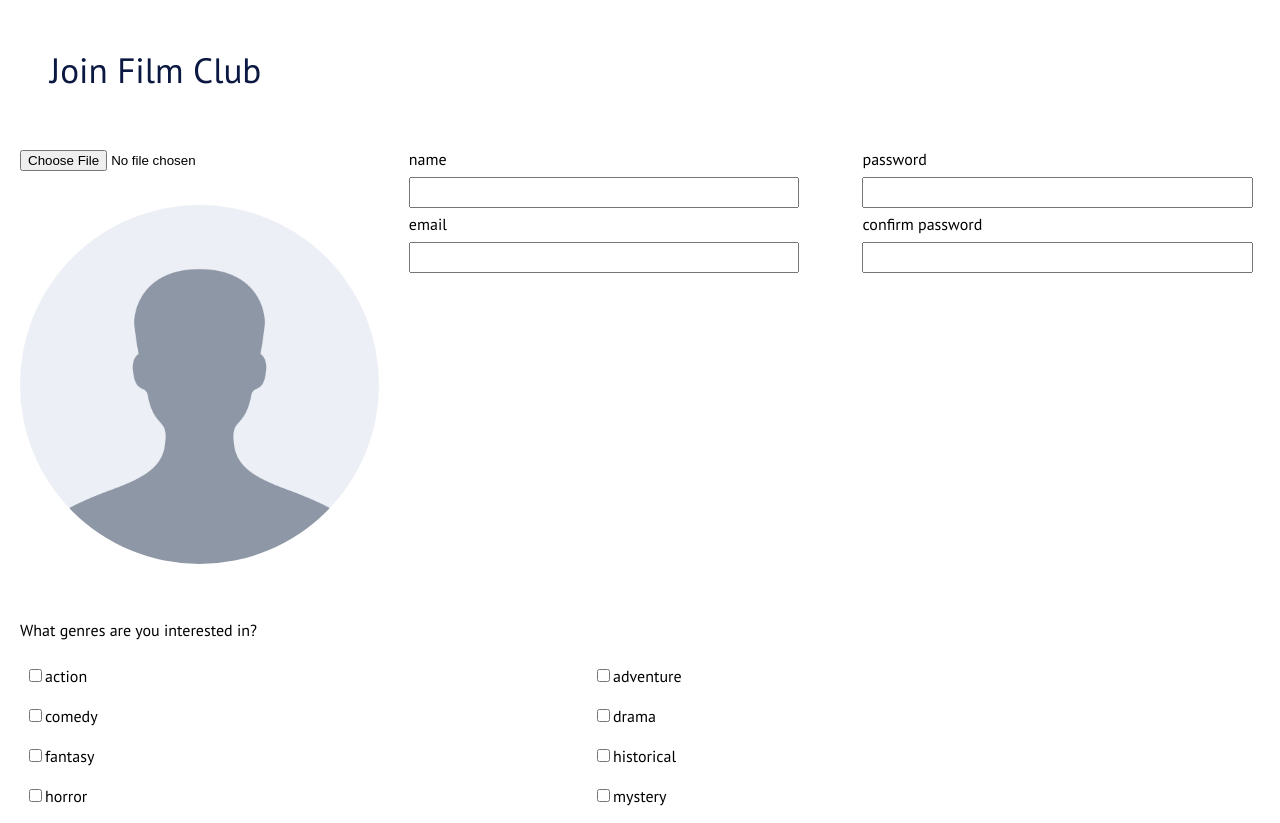
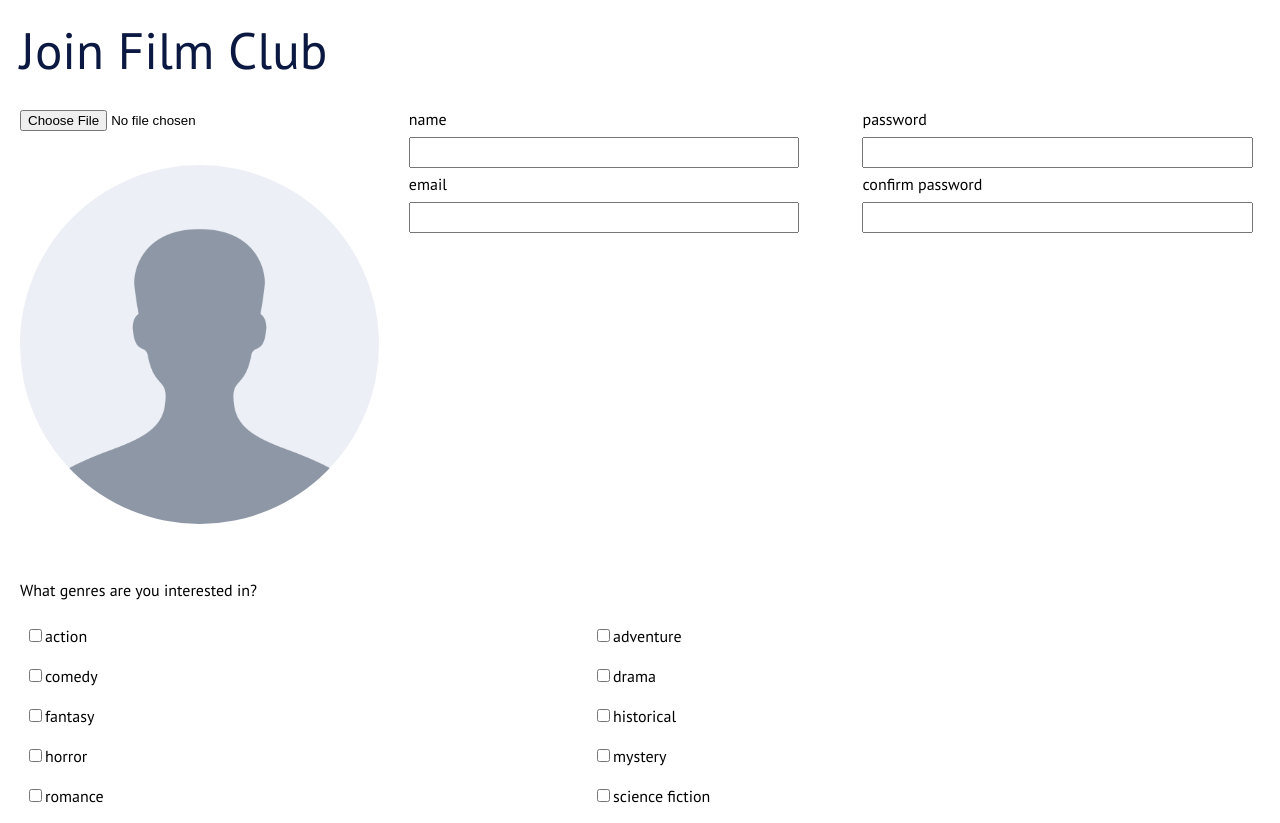
Before and after one commit to joshuastronomy/tiyw2pro, a plain HTML site: page join/index.html in a window 1280 px wide. Shown: the part 185-1008 px from the top of the page. Drawn offline with Linux system fonts and the light colour scheme; files that its build step writes are made by us from their sources; files whose address does not match are found by name.

Commit message:
Layout tweaks

```diff
--- a/css/main.css
+++ b/css/main.css
@@ -5,6 +5,14 @@ body {
 
 ul {
   padding: 0 20px;
+}
+
+a {
+  cursor: pointer;
+}
+
+label {
+  cursor: pointer;
 }
 
 body>header {
@@ -158,7 +166,7 @@ body>header {
   font-size: .9em;
 }
 
-.grid-item p  {
+.grid-item p {
   margin: 0;
   margin-left: 10px;
 }
@@ -238,6 +246,11 @@ body>header {
   background-color: #F5005B;
 }
 
+.join-header {
+  font-size: 8vw;
+  padding: 20px;
+}
+
 form {
   display: flex;
   flex-flow: column nowrap;
@@ -249,6 +262,10 @@ input[type="text"], input[type="email"], input[type="password"] {
   height: 25px;
 }
 
+input[type="checkbox"] {
+  cursor: pointer;
+}
+
 textarea {
   height: 50px;
   margin: 10px;
@@ -256,6 +273,11 @@ textarea {
 
 .check {
   margin: 10px 5px;
+  cursor: pointer;
+}
+
+button {
+  cursor: pointer;
 }
 
 button {
@@ -268,6 +290,8 @@ button {
   border: none;
   color: white;
   background-color: #F5005B;
+  margin: 10px;
+  margin-bottom: 20px;
 }
 
 #placeholder {
@@ -310,24 +334,22 @@ button {
   margin: 0;
 }
 
+
 /*TABLET BREAKPOINT -- 545px*/
-@media screen and (min-width: 545px){
 
+@media screen and (min-width: 545px) {
   .nav-menu {
     display: flex;
     flex-flow: row nowrap;
     text-align: center;
     width: 100%;
   }
-
   #nav-icon {
     width: 10%;
     height: 10%;
     padding: 20px;
     background-color: #F5005B;
   }
-
-
   .nav-item {
     display: flex;
     justify-content: center;
@@ -341,171 +363,131 @@ button {
     color: white;
     vertical-align: middle;
   }
-
   .nav-item p {
     margin: 0;
   }
-
   .nav-menu :nth-child(2) {
     background-color: #00B7D3;
   }
-
   .nav-menu :nth-child(3) {
     background-color: #00D5E7;
   }
-
-.empty-bar  {
+  .empty-bar {
     flex-basis: 100%;
     background-color: #7DDFE8;
   }
-
   .part-1-body {
     display: flex;
     flex-flow: row nowrap;
     justify-content: space-between;
   }
-
   .sec-wrap {
     flex-grow: 1;
     flex-basis: 30%;
     padding: 20px;
   }
-
-.section-subhead  {
+  .section-subhead {
     font-size: 2.7vh;
   }
-
-.spotlight  {
+  .spotlight {
     justify-content: flex-start;
     align-items: flex-start;
   }
-
   .spot-section {
     margin: 0;
     padding: 20px;
     width: 100%;
   }
-
-.next-grid  {
+  .next-grid {
     flex-flow: row nowrap;
   }
-
   .grid-item a {
     font-size: 2vw;
   }
-
-.c-header  {
+  .c-header {
     padding: 20px;
   }
-
-#placeholder  {
+  .join-header {
+    font-size: 4vw;
+    padding: 20px;
+  }
+  #placeholder {
     width: 100%;
     height: auto;
   }
-
-.pro-wrap  {
+  .pro-wrap {
     display: flex;
     flex-flow: row nowrap;
     justify-content: space-around;
   }
-
   .pro-item {
     flex-basis: 50%;
     line-height: 2;
   }
-
   #pro-text {
     padding-left: 20px;
   }
-
-.text-wrap  {
+  .text-wrap {
     padding-bottom: 50px;
   }
-
-
-.check-wrap{
+  .check-wrap {
     display: flex;
     flex-flow: row wrap;
   }
-
-.check  {
+  .check {
     flex-basis: 30%;
   }
-
-
   #bot-menu .nav-menu {
     height: 13vh;
   }
-
   #bot-menu .copy {
     font-size: 2.2vw;
     justify-content: flex-end;
     flex-basis: 100%;
   }
-
-#bot-menu .copy p  {
+  #bot-menu .copy p {
     padding-right: 30px;
   }
-
 }
-
 
 
 /*DESKTOP BREAKPOINT -- 769px*/
 
-@media screen and (min-width: 769px){
-
-
-.section-subhead p  {
+@media screen and (min-width: 769px) {
+  .section-subhead p {
     margin: 10px 0;
   }
-
   .part-2-wrap {
     display: flex;
     flex-flow: row nowrap;
     align-items: flex-start;
-    padding:0 20px 20px 20px;
+    padding: 0 20px 20px 20px;
   }
-
   .spotlight {
     flex-basis: 45%;
   }
-
   .spot-section {
     font-size: 1.5vw;
   }
-
-.next-grid  {
+  .next-grid {
     flex-basis: 45%;
     flex-flow: row wrap;
     margin: 0;
   }
-
-.grid-item  {
+  .grid-item {
     flex-basis: 50%;
   }
-
   #pro-text {
     flex-basis: 120%;
     display: flex;
     flex-flow: row wrap;
     justify-content: space-between;
   }
-
-.text-wrap  {
+  .text-wrap {
     flex-basis: 45%;
     margin: 0 10px;
   }
-
-
-
-  .check  {
+  .check {
     flex-basis: 45%;
   }
-
-
-
-
-
-
 }
--- a/join/index.html
+++ b/join/index.html
@@ -28,58 +28,66 @@
   <div class="navbar" id="top-menu">
     <img src="/Users/joshuastronomy/Documents/TIY/week2/tiyw2pro/images/filmclub.png" id="nav-icon" />
     <div class="nav-menu">
-        <a class="nav-item"
-         href="/Users/joshuastronomy/Documents/TIY/week2/tiyw2pro/index.html"><p>Home</p>
+      <a class="nav-item" href="/Users/joshuastronomy/Documents/TIY/week2/tiyw2pro/index.html">
+        <p>Home</p>
       </a>
-        <a class="nav-item" href="/Users/joshuastronomy/Documents/TIY/week2/tiyw2pro/calendar/index.html"><p>Calendar</p>
+      <a class="nav-item" href="/Users/joshuastronomy/Documents/TIY/week2/tiyw2pro/calendar/index.html">
+        <p>Calendar</p>
       </a>
-        <a class="nav-item" href="/Users/joshuastronomy/Documents/TIY/week2/tiyw2pro/join/index.html"><p>Join</p>
+      <a class="nav-item" href="/Users/joshuastronomy/Documents/TIY/week2/tiyw2pro/join/index.html">
+        <p>Join</p>
       </a>
       <div class="empty-bar">
 
       </div>
     </div>
   </div>
-  <header>
+  <header class="join-header">
     Join Film Club
   </header>
 
   <form action="foo.bar" method="POST" id="form">
-    <div class="pro-wrap"><div class="pro-item"><input type="file" name="profilepic" />
+    <div class="pro-wrap">
+      <div class="pro-item"><input type="file" name="profilepic" />
         <img src="/Users/joshuastronomy/Documents/TIY/week2/tiyw2pro/images/profile-placeholder.png" alt="Placeholder Profile Pic" id="placeholder" /></div>
-    <div class="pro-item" id="pro-text"><div class="text-wrap"><label for="name">name</label>
+      <div class="pro-item" id="pro-text">
+        <div class="text-wrap"><label for="name">name</label>
           <input type="text" id="name" name="name" /><br>
           <label for="email">email</label>
           <input type="email" id="email" name="email" /><br></div>
-<div class="text-wrap">    <label for="pwd">password</label>
+        <div class="text-wrap"> <label for="pwd">password</label>
           <input type="password" id="pwd" name="pwd" /><br>
           <label for="confirm">confirm password</label>
-    <input type="password" id="confirm" name="confirm" /><br></div></div></div>
+          <input type="password" id="confirm" name="confirm" /><br></div>
+      </div>
+    </div>
 
     <p>What genres are you interested in?</p>
-    <div class="check-wrap"><div class="check">
-      <input type="checkbox" name="genre" value="action">action
+    <div class="check-wrap">
+      <div class="check">
+        <input type="checkbox" name="genre" value="action" id="action"><label for="action">action</label>
       </div>
-    <div class="check"><input type="checkbox" name="genre" value="adventure">adventure
+      <div class="check"><input type="checkbox" name="genre" value="adventure" id="adventure"><label for="adventure">adventure</label>
       </div>
-    <div class="check"><input type="checkbox" name="genre" value="comedy">comedy
+      <div class="check"><input type="checkbox" name="genre" value="comedy" id="comedy"><label for="comedy">comedy</label>
       </div>
-    <div class="check"><input type="checkbox" name="genre" value="drama">drama
+      <div class="check"><input type="checkbox" name="genre" value="drama" id="drama"><label for="drama">drama</label>
       </div>
-    <div class="check"><input type="checkbox" name="genre" value="fantasy">fantasy
+      <div class="check"><input type="checkbox" name="genre" value="fantasy" id="fantasy"><label for="fantasy">fantasy</label>
       </div>
-    <div class="check"><input type="checkbox" name="genre" value="historical">historical
+      <div class="check"><input type="checkbox" name="genre" value="historical" id="historical"><label for="historical">historical</label>
       </div>
-    <div class="check"><input type="checkbox" name="genre" value="horror">horror
+      <div class="check"><input type="checkbox" name="genre" value="horror" id="horror"><label for="horror">horror</label>
       </div>
-    <div class="check"><input type="checkbox" name="genre" value="mystery">mystery
+      <div class="check"><input type="checkbox" name="genre" value="mystery" id="mystery"><label for="mystery">mystery</label>
       </div>
-    <div class="check"><input type="checkbox" name="genre" value="romance">romance
+      <div class="check"><input type="checkbox" name="genre" value="romance" id="romance"><label for="romance">romance</label>
       </div>
-    <div class="check"><input type="checkbox" name="genre" value="science fiction">science fiction
+      <div class="check"><input type="checkbox" name="genre" value="science fiction" id="sciencefiction"><label for="sciencefiction">science fiction</label>
       </div>
-    <div class="check"><input type="checkbox" name="genre" value="western">western
-    </div></div>
+      <div class="check"><input type="checkbox" name="genre" value="western" id="western"><label for="western">western</label>
+      </div>
+    </div>
     <p>Additional input</p>
     <textarea name="additional" form="form"></textarea>
 
@@ -105,9 +113,11 @@
       <a class="nav-item" href="/Users/joshuastronomy/Documents/TIY/week2/tiyw2pro/join/index.html">
         <p>Join</p>
       </a>
-      <div class="copy"><p>&copy 2017, Film Club</p>
+      <div class="copy">
+        <p>&copy 2017, Film Club</p>
       </div>
     </div>
   </div>
 </div>
+
 </html>
```
Also changed, not shown: calendar/index.html (+9 -5 lines), index.html (+4 -2 lines). Lines whose indentation alone changed are shown as unchanged.
